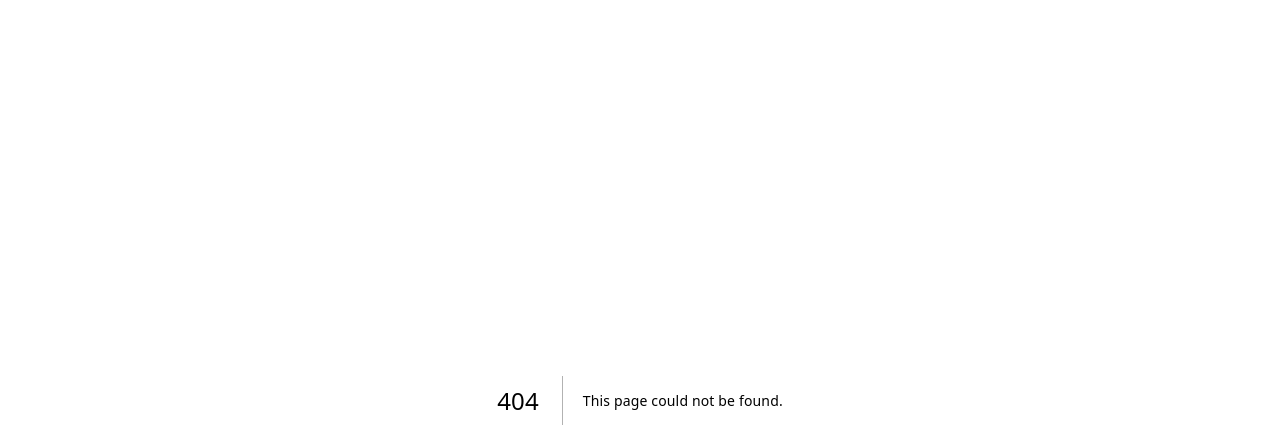
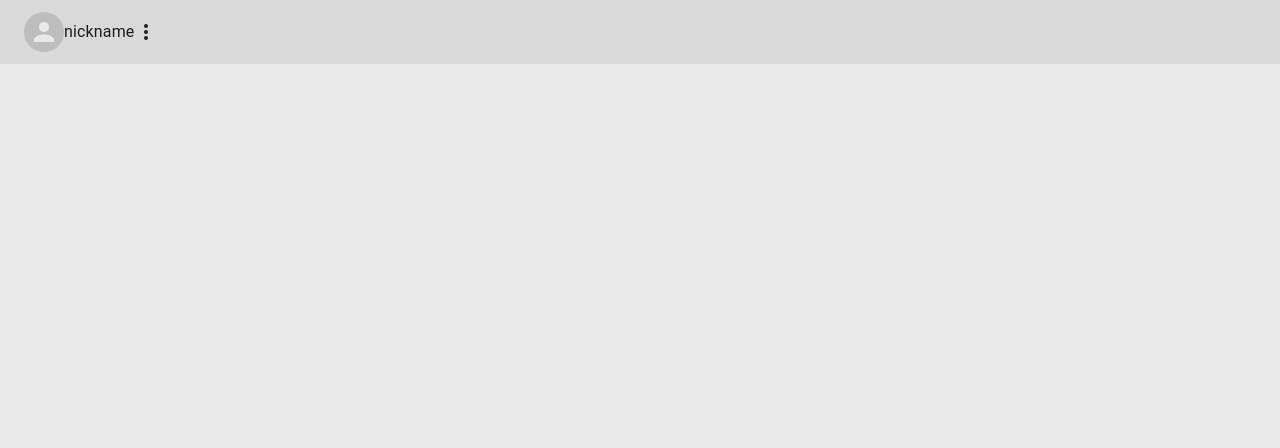
Before and after one commit to Palm394/chat-application-client, a Next.js app: page /chat/1 in a window 1280 px wide. Before the commit this address had no page. Shown: the top 448 px of the page. Built offline with nearby package versions, Linux system fonts and the light colour scheme.

Commit message:
Implement navbar for group,indiv chat

```diff
--- /dev/null
+++ b/src/component/NavBar/NavBarOneToOne.tsx
@@ -0,0 +1,16 @@
+import { AppBar, Avatar, Toolbar, Typography } from "@mui/material";
+import MoreVertIcon from '@mui/icons-material/MoreVert';
+
+export default function NavBarOneToOne() {
+  return (
+    <>
+      <AppBar position="static">
+        <Toolbar>
+          <Avatar />
+          <Typography>nickname</Typography>
+          <MoreVertIcon />
+        </Toolbar>
+      </AppBar>
+    </>
+  )
+}
--- /dev/null
+++ b/src/pages/chat/[user_id].tsx
@@ -0,0 +1,9 @@
+import NavBarOneToOne from "@/component/NavBar/NavBarOneToOne";
+
+export default function Chat() {
+  return (
+    <>
+      <NavBarOneToOne />
+    </>
+  )
+}
--- a/src/pages/index.tsx
+++ b/src/pages/index.tsx
@@ -1,4 +1,4 @@
-import NavBar from "@/component/NavBar";
+import NavBar from "@/component/NavBar/NavBar";
 
 export default function Home() {
   return (
@@ -6,6 +6,5 @@ export default function Home() {
       <NavBar />
       <h1>Hello Socket programming</h1>
     </>
-
   )
 }
```
Also changed, not shown: src/component/NavBar.tsx (deleted, +0 -11 lines), src/component/NavBar/NavBar.tsx (added, +14 -0 lines), src/component/NavBar/NavBarGroup.tsx (added, +13 -0 lines), src/pages/group_chat/[group_id].tsx (added, +7 -0 lines).
